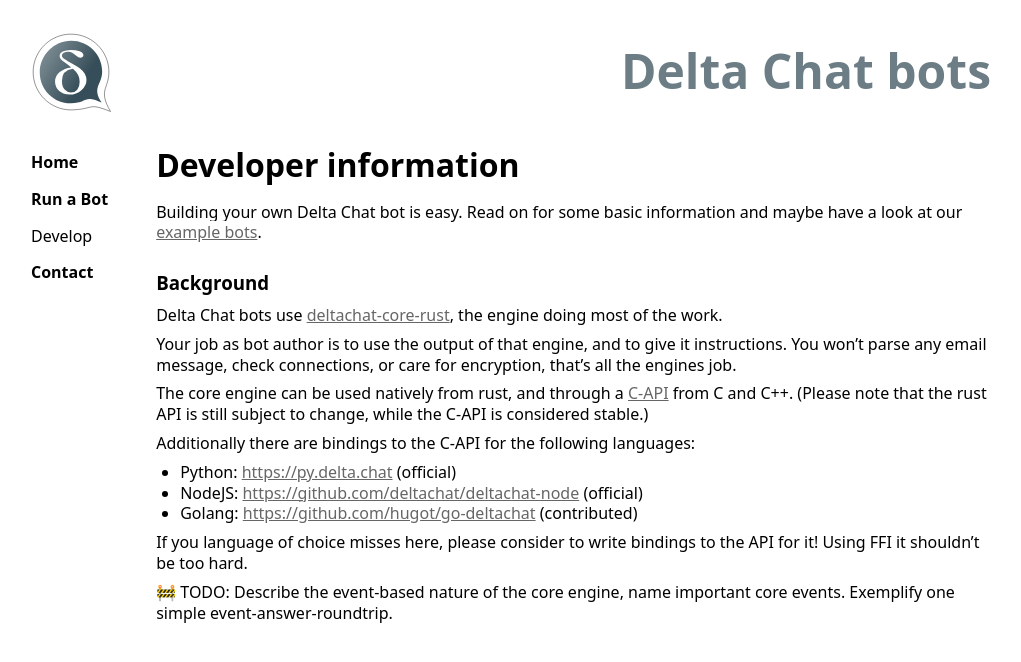
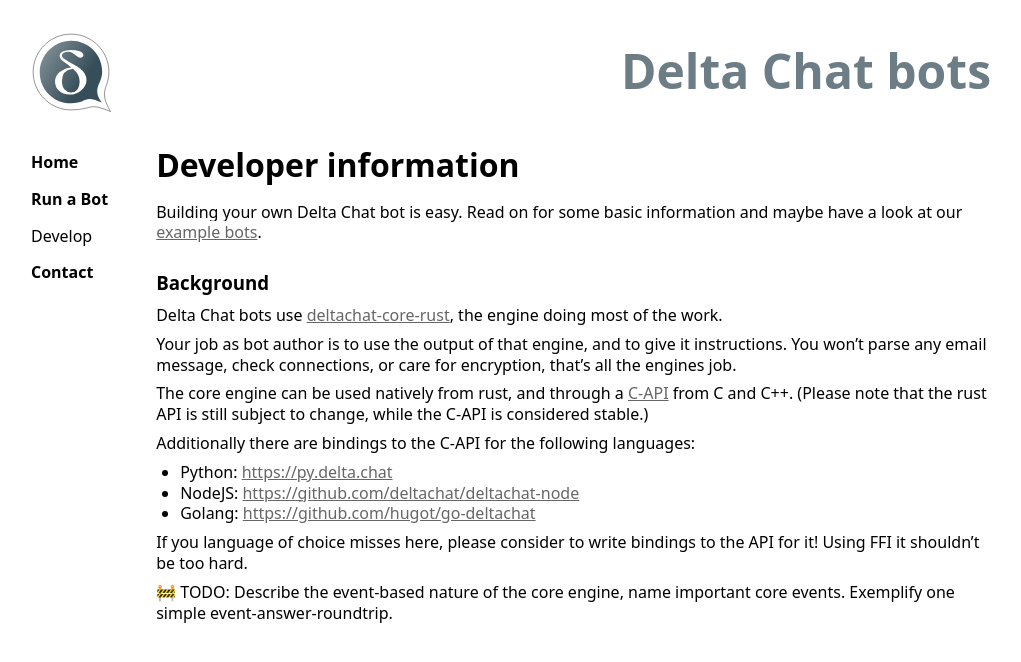
Before and after one commit to deltachat-bot/bot-pages, a Jekyll site: the page built from development.md, in a window 1280 px wide. Shown: the top 662 px of the page, without its empty margins (1-1022 px from the left). Built offline with Jekyll 4.4.1, drawn with Linux system fonts in a browser that asks for light colours.

Commit message:
Strip labeling binginds as "official" and "contributed".
We should note if a binding is incomplete, or subject to change. Who
wrote the bindings is less important and might be taken as degradation
of contributions.

```diff
--- a/development.md
+++ b/development.md
@@ -16,9 +16,9 @@ Your job as bot author is to use the output of that engine, and to give it instr
 The core engine can be used natively from rust, and through a [C-API](https://c.delta.chat) from C and C++. (Please note that the rust API is still subject to change, while the C-API is considered stable.)
 
 Additionally there are bindings to the C-API for the following languages:
-* Python: [https://py.delta.chat](https://py.delta.chat) (official)
-* NodeJS: [https://github.com/deltachat/deltachat-node](https://github.com/deltachat/deltachat-node) (official)
-* Golang: [https://github.com/hugot/go-deltachat](https://github.com/hugot/go-deltachat) (contributed)
+* Python: [https://py.delta.chat](https://py.delta.chat)
+* NodeJS: [https://github.com/deltachat/deltachat-node](https://github.com/deltachat/deltachat-node)
+* Golang: [https://github.com/hugot/go-deltachat](https://github.com/hugot/go-deltachat)
 
 If you language of choice misses here, please consider to write bindings to the API for it! Using FFI it shouldn't be too hard.
 
```
